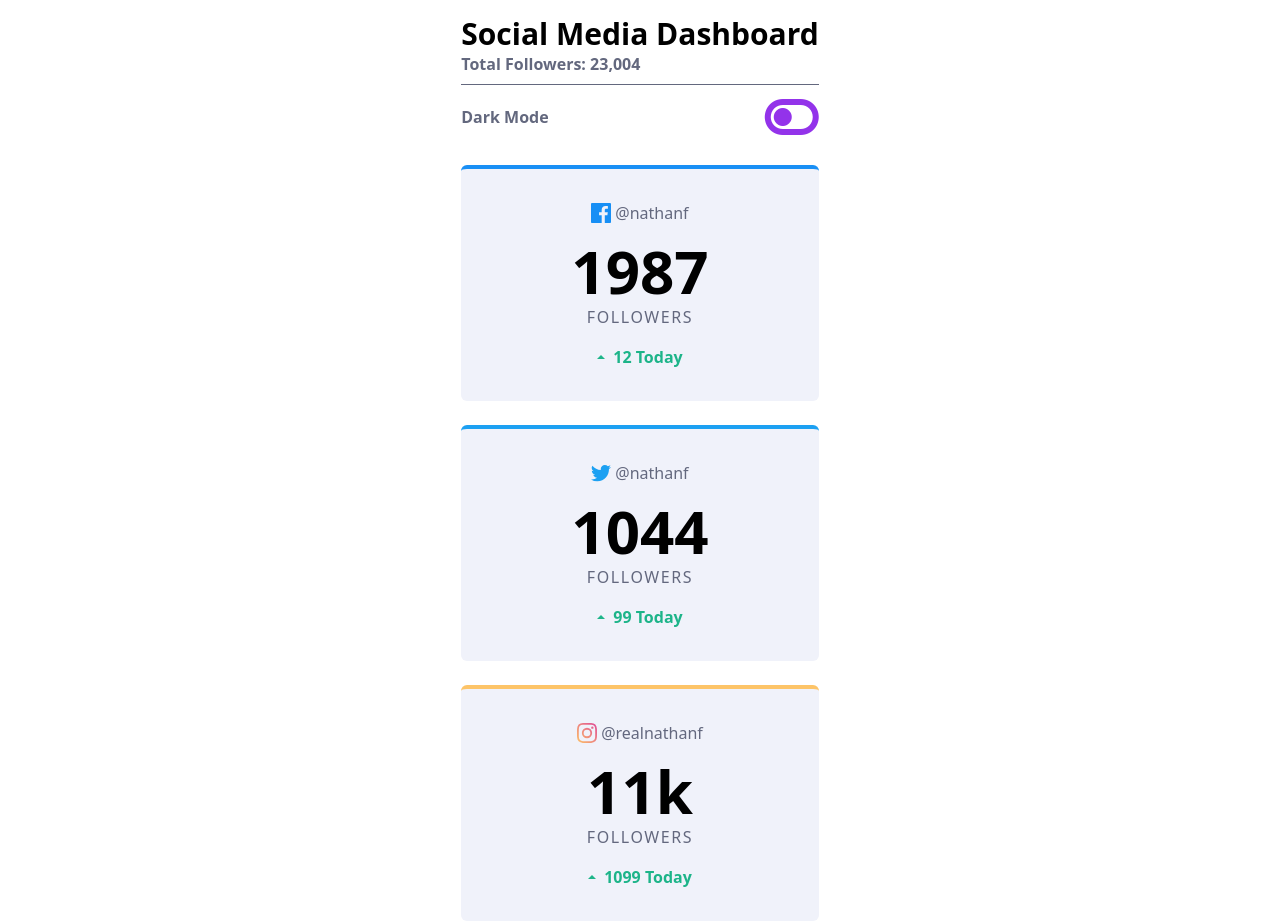
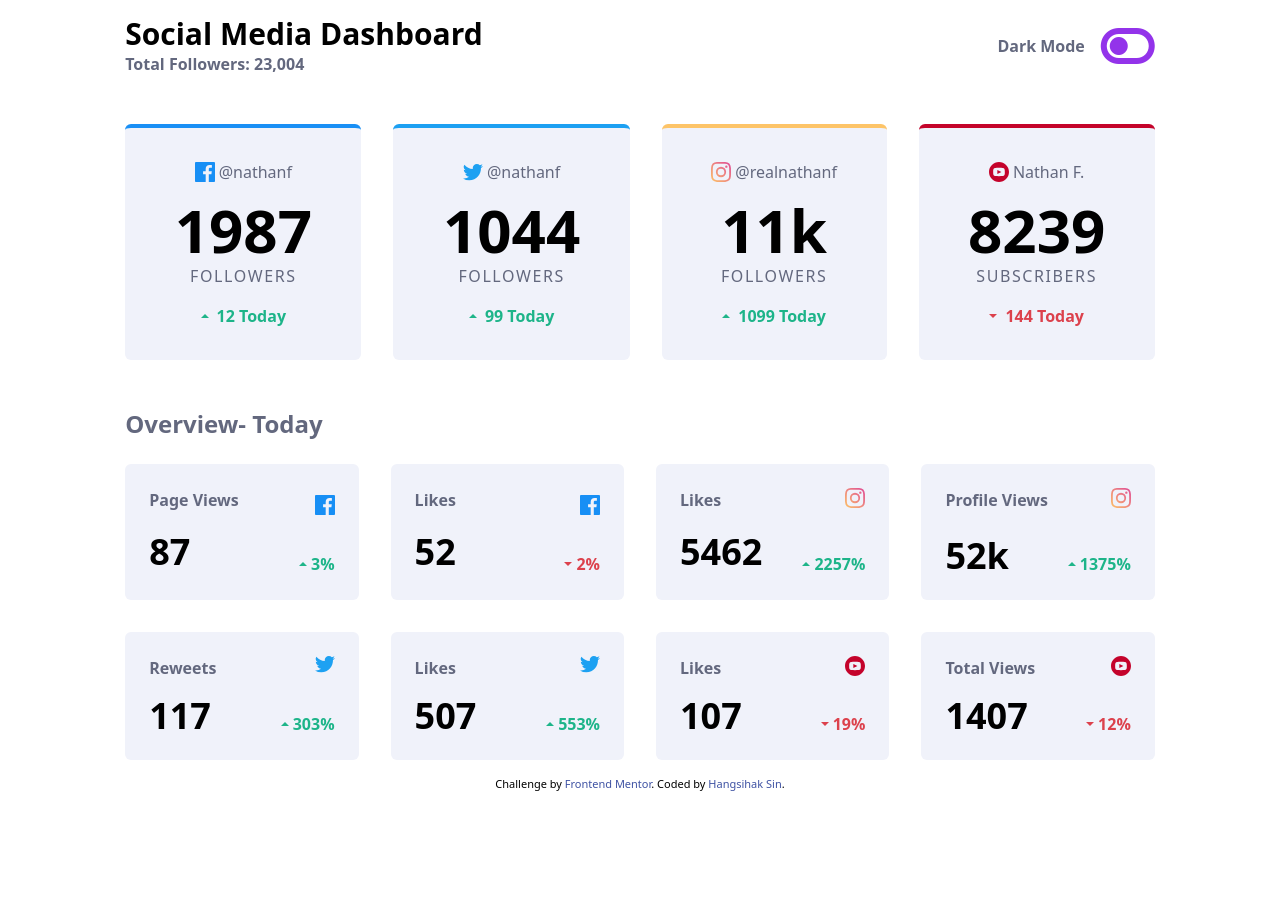
Before and after one commit to hsihak/Social-media-dashboard, a website: page index.html in a window 1280 px wide. Shown: the top 924 px of the page. After the commit the page ends 800 px from the top, so only its background shows below. Drawn offline with Linux system fonts and the light colour scheme.

Commit message:
Completed desktop design light and dark-mode

```diff
--- a/app.js
+++ /dev/null
@@ -1,13 +0,0 @@
-const checkbox = document.querySelector("#checkbox");
-const html = document.querySelector("html");
-
-const toggleDarkMode = function () {
-  checkbox.checked
-  ? html.classList.add("dark")
-  : html.classList.remove("dark");
-}
-
-//calling the function directly
-
-toggleDarkMode();
-checkbox.addEventListener("click",toggleDarkMode);
--- a/index.html
+++ b/index.html
@@ -13,30 +13,26 @@
   <style>
     .attribution { font-size: 11px; text-align: center; }
     .attribution a { color: hsl(228, 45%, 44%); }
-    #checkbox:checked + label .switch-ball{
-      background-color: white;
-      transform: translateX(24px);
-      transition: transform 0.3s linear;
-    }
   </style>
 </head>
-<body class="mx-auto w-11/12 h-screen dark:bg-very-dark-blue">
+<body class="mx-auto sm:px-10 dark:bg-very-dark-blue">
   <main class="grid justify-center items-center py-4">
-    <div class="title grid gap-y-2">
+    <div class="title grid gap-y-2 sm:grid-flow-col pb-6">
       <div>
         <h1 class="text-3xl font-bold dark:text-white">Social Media Dashboard</h1>
         <p class="text-dark-grayish-blue font-semibold dark:text-desaturated-blue">Total Followers: 23,004</p>
       </div>
-      <hr class="border-dark-grayish-blue">
-      <div class="dark-mode flex justify-between items-center">
-        <p class="text-dark-grayish-blue font-semibold dark:text-desaturated-blue">Dark Mode</p>
+      <hr class="border-dark-grayish-blue sm:hidden">
+      <div class="dark-mode grid grid-flow-col justify-between items-center md:justify-end md:gap-4">
+        <p class="text-dark-grayish-blue font-semibold sm:hidden md:grid dark:text-desaturated-blue">Dark Mode</p>
         <i class="fa-solid fa-toggle-off fa-3x text-purple-600"></i>
       </div>
     </div>
     <!-- Social Media Cards -->
+    <div class="grid ">
+      <div class="social-media grid gap-y-6 py-6 sm:grid-flow-col sm:gap-x-8 sm:grid-rows-2 lg:grid-rows-1">
         <!-- Facebook card -->
-    <div class="social-media grid gap-y-6 py-6 ">
-      <div class="facebook grid justify-center bg-light-grayish-blue gap-y-4 text-center py-8 border-t-facebook border-t-4 rounded-md dark:bg-dark-desaturated-blue">
+        <div class="facebook grid justify-center bg-light-grayish-blue gap-y-4 text-center py-8 hover:bg-toggle-light cursor-pointer border-t-facebook border-t-4 rounded-md dark:bg-dark-desaturated-blue dark:hover:bg-toggle-dark">
           <div class="facebook-link grid gap-x-1 grid-flow-col items-center justify-center">
             <img src="../images/icon-facebook.svg" alt="facebook icon">
             <p class="text-dark-grayish-blue font-medium dark:text-desaturated-blue">@nathanf</p>
@@ -52,8 +48,8 @@
           </div>
         </div>
         <!-- Twitter Card-->
-      <div class="twitter grid justify-center bg-light-grayish-blue gap-y-4 text-center py-8 border-t-twitter border-t-4 rounded-md dark:bg-dark-desaturated-blue">
-        <div class="twitter-link grid gap-x-1 grid-flow-col items-center justify-center ">
+        <div class="twitter grid justify-center bg-light-grayish-blue gap-y-4 text-center py-8 hover:bg-toggle-light cursor-pointer border-t-twitter border-t-4 rounded-md dark:bg-dark-desaturated-blue dark:hover:bg-toggle-dark">
+          <div class="twitter-link grid gap-x-1 grid-flow-col items-center justify-center">
             <img src="../images/icon-twitter.svg" alt="twitter icon">
             <p class="text-dark-grayish-blue font-medium dark:text-desaturated-blue">@nathanf</p>
           </div>
@@ -68,7 +64,7 @@
           </div>
         </div>
         <!-- Instagram Card -->
-      <div class="instagram grid justify-center bg-light-grayish-blue gap-y-4 text-center py-8 border-t-instagram border-t-4 rounded-md dark:bg-dark-desaturated-blue">
+        <div class="instagram grid justify-center bg-light-grayish-blue gap-y-4 text-center py-8 hover:bg-toggle-light cursor-pointer border-t-instagram border-t-4 rounded-md dark:bg-dark-desaturated-blue dark:hover:bg-toggle-dark">
           <div class="instagram-link grid gap-x-1 grid-flow-col items-center justify-center ">
             <img src="../images/icon-instagram.svg" alt="instagram icon">
             <p class="text-dark-grayish-blue font-medium dark:text-desaturated-blue">@realnathanf</p>
@@ -85,7 +81,7 @@
         </div>
 
         <!-- Youtube Card -->
-      <div class="youtube grid justify-center bg-light-grayish-blue gap-y-4 text-center py-8 border-t-youtube border-t-4 rounded-md dark:bg-dark-desaturated-blue">
+        <div class="youtube grid justify-center bg-light-grayish-blue gap-y-4 text-center py-8 hover:bg-toggle-light cursor-pointer border-t-youtube border-t-4 rounded-md dark:bg-dark-desaturated-blue dark:hover:bg-toggle-dark">
           <div class="youtube-link grid gap-x-1 grid-flow-col items-center justify-center">
             <img src="../images/icon-youtube.svg" alt="youtube icon">
             <p class="text-dark-grayish-blue font-medium dark:text-desaturated-blue">Nathan F.</p>
@@ -100,12 +96,15 @@
               144 Today</p>
           </div>
         </div>
+      </div>
 
       <!-- Overview Today  -->
-      <div class="overview-container grid gap-y-4">
-        <h1 class="text-2xl">Overview- Today</h1>
+      <div class="overview-container grid">
+        <h1 class="text-2xl text-dark-grayish-blue font-semibold py-6">Overview- Today</h1>
+        <!-- Cards container -->
+        <div class="card-stats grid gap-8 sm:grid-cols-2 md:grid-cols-3 lg:grid-cols-4">
           <!-- Page Views -->
-        <div class="facebook-views grid grid-flow-col justify-between px-6 bg-light-grayish-blue rounded-md dark:bg-dark-desaturated-blue">
+          <div class="facebook-views grid grid-flow-col justify-between px-6 hover:bg-toggle-light cursor-pointer bg-light-grayish-blue rounded-md dark:bg-dark-desaturated-blue dark:hover:bg-toggle-dark">
             <div class="page-views grid gap-y-4 py-6 ">
               <h4 class="text-dark-grayish-blue font-semibold dark:text-desaturated-blue">Page Views</h4>
               <p class="font-bold text-4xl dark:text-white">87</p>
@@ -118,7 +117,7 @@
             </div>
           </div>
           <!-- Facebook Likes -->
-        <div class="facebook-likes grid grid-flow-col justify-between px-6 bg-light-grayish-blue rounded-md dark:bg-dark-desaturated-blue">
+          <div class="facebook-likes grid grid-flow-col justify-between px-6 hover:bg-toggle-light cursor-pointer bg-light-grayish-blue rounded-md dark:bg-dark-desaturated-blue dark:hover:bg-toggle-dark">
             <div class="grid gap-y-4 py-6">
               <h4 class="text-dark-grayish-blue font-semibold dark:text-desaturated-blue">Likes</h4>
               <p class="font-bold text-4xl dark:text-white">52</p>
@@ -131,7 +130,7 @@
             </div>
           </div>
           <!-- Instagram Likes -->
-        <div class="instagram-likes grid grid-flow-col justify-between px-6 bg-light-grayish-blue rounded-md dark:bg-dark-desaturated-blue">
+          <div class="instagram-likes grid grid-flow-col justify-between px-6 hover:bg-toggle-light cursor-pointer bg-light-grayish-blue rounded-md dark:bg-dark-desaturated-blue gap-x-10 dark:hover:bg-toggle-dark">
             <div class="grid gap-y-4 py-6">
               <h4 class="text-dark-grayish-blue font-semibold dark:text-desaturated-blue">Likes</h4>
               <p class="font-bold text-4xl dark:text-white">5462</p>
@@ -144,8 +143,8 @@
             </div>
           </div>
           <!-- Instragram Profile Views -->
-        <div class="instagram-views grid grid-flow-col justify-between px-6 bg-light-grayish-blue rounded-md dark:bg-dark-desaturated-blue">
-          <div class="grid gap-y-4 py-6">
+          <div class="instagram-views grid grid-flow-col justify-between px-6 hover:bg-toggle-light cursor-pointer bg-light-grayish-blue rounded-md dark:bg-dark-desaturated-blue dark:hover:bg-toggle-dark">
+            <div class="grid gap-y-6 py-6">
               <h4 class="text-dark-grayish-blue font-semibold dark:text-desaturated-blue">Profile Views</h4>
               <p class="font-bold text-4xl dark:text-white">52k</p>
             </div>
@@ -157,7 +156,7 @@
             </div>
           </div>
           <!-- Twitter Retweets -->
-        <div class="twitter-retweets grid grid-flow-col justify-between px-6 bg-light-grayish-blue rounded-md dark:bg-dark-desaturated-blue">
+          <div class="twitter-retweets grid grid-flow-col justify-between px-6 hover:bg-toggle-light cursor-pointer bg-light-grayish-blue rounded-md dark:bg-dark-desaturated-blue dark:hover:bg-toggle-dark">
             <div class="grid gap-y-4 py-6">
               <h4 class="text-dark-grayish-blue font-semibold dark:text-desaturated-blue">Reweets</h4>
               <p class="font-bold text-4xl dark:text-white">117</p>
@@ -170,7 +169,7 @@
             </div>
           </div>
           <!-- Twitter Likes -->
-        <div class="twitter-likes grid grid-flow-col justify-between px-6 bg-light-grayish-blue rounded-md dark:bg-dark-desaturated-blue">
+          <div class="twitter-likes grid grid-flow-col justify-between px-6 hover:bg-toggle-light cursor-pointer bg-light-grayish-blue rounded-md dark:bg-dark-desaturated-blue dark:hover:bg-toggle-dark">
             <div class="grid gap-y-4 py-6">
               <h4 class="text-dark-grayish-blue font-semibold dark:text-desaturated-blue">Likes</h4>
               <p class="font-bold text-4xl dark:text-white">507</p>
@@ -183,7 +182,7 @@
             </div>
           </div>
           <!-- Youtube Likes -->
-        <div class="youtube-likes grid grid-flow-col justify-between px-6 bg-light-grayish-blue rounded-md dark:bg-dark-desaturated-blue">
+          <div class="youtube-likes grid grid-flow-col justify-between px-6 hover:bg-toggle-light cursor-pointer bg-light-grayish-blue rounded-md dark:bg-dark-desaturated-blue dark:hover:bg-toggle-dark">
             <div class="grid gap-y-4 py-6">
               <h4 class="text-dark-grayish-blue font-semibold dark:text-desaturated-blue">Likes</h4>
               <p class="font-bold text-4xl dark:text-white">107</p>
@@ -196,7 +195,7 @@
             </div>
           </div>
           <!-- Youtube Total Views -->
-        <div class="youtube-views grid grid-flow-col justify-between px-6 bg-light-grayish-blue rounded-md dark:bg-dark-desaturated-blue">
+          <div class="youtube-views grid grid-flow-col justify-between px-6 hover:bg-toggle-light cursor-pointer bg-light-grayish-blue rounded-md dark:bg-dark-desaturated-blue dark:hover:bg-toggle-dark">
             <div class="grid gap-y-4 py-6">
               <h4 class="text-dark-grayish-blue font-semibold dark:text-desaturated-blue">Total Views</h4>
               <p class="font-bold text-4xl dark:text-white">1407</p>
@@ -204,17 +203,18 @@
             <div class="page-logo grid gap-y-4 py-6">
               <img class="justify-self-end" src="../images/icon-youtube.svg" alt="instagram icon">
               <p class="text-bright-red font-semibold grid grid-flow-col self-end gap-1">
-              <img class="up self-center" src="./images/icon-down.svg" alt="">
+                <img class="up self-center" src="./images/icon-down.svg" alt="icon-down">
                 12%</p>
+            </div>
           </div>
         </div>
       </div>
     </div>
   </main>
   <!-- Footer -->
-  <div class="attribution">
+  <div class="attribution dark:text-white">
     Challenge by <a href="https://www.frontendmentor.io?ref=challenge" target="_blank">Frontend Mentor</a>.
-    Coded by <a href="#">Hangsihak Sin</a>.
+    Coded by <a href="">Hangsihak Sin</a>.
   </div>
   <script>
     // On page load or when changing themes, best to add inline in `head` to avoid FOUC
--- a/tailwind.config.js
+++ b/tailwind.config.js
@@ -17,12 +17,14 @@ module.exports = {
         'light-grayish-blue': 'hsl(227, 47%, 96%)',
         'dark-grayish-blue': 'hsl(228, 12%, 44%)',
         'very-dark-blue': 'hsl(230, 17%, 14%)',
+        'toggle-light': 'hsl(230, 22%, 74%)',
 //         #### Dark Theme
         'very-dark-blue': 'hsl(230, 17%, 14%)',
         'very-dark-blue-pattern': 'hsl(232, 19%, 15%)',
         'dark-desaturated-blue': 'hsl(228, 28%, 20%)',
         'desaturated-blue': 'hsl(228, 34%, 66%)',
-        'white': 'hsl(0, 0%, 100%)'
+        'white': 'hsl(0, 0%, 100%)',
+        'toggle-dark': 'rgba(240,246,252,0.1)'
       }
     },
   },
```
Also changed, not shown: dist/output.css. Lines whose indentation alone changed are shown as unchanged.
